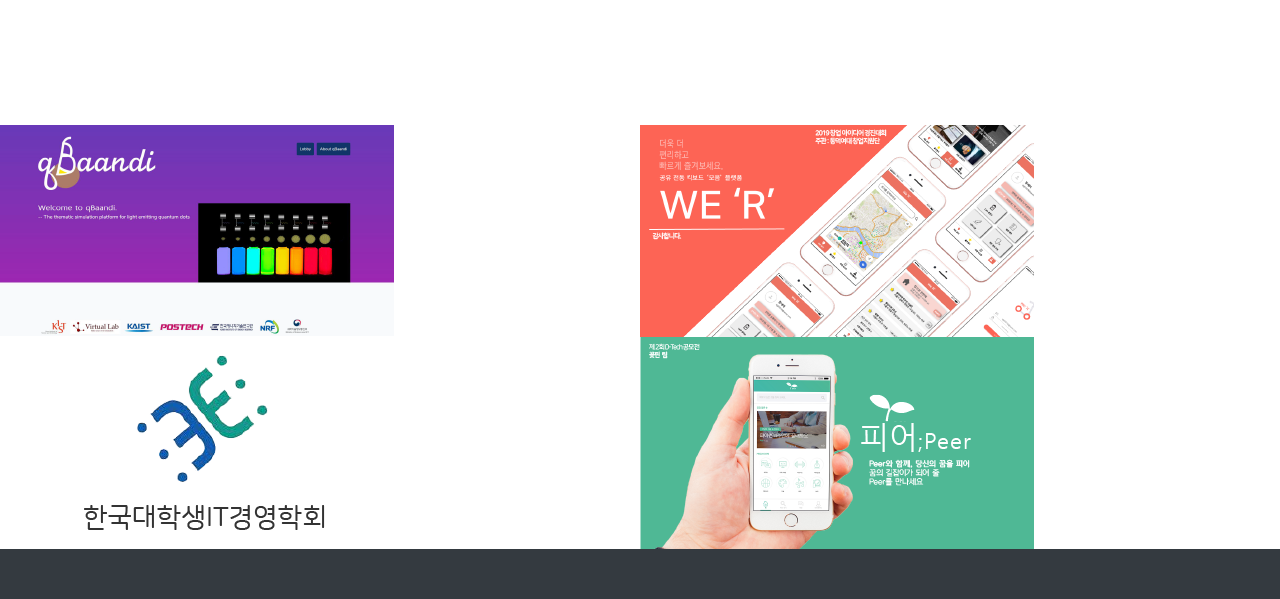
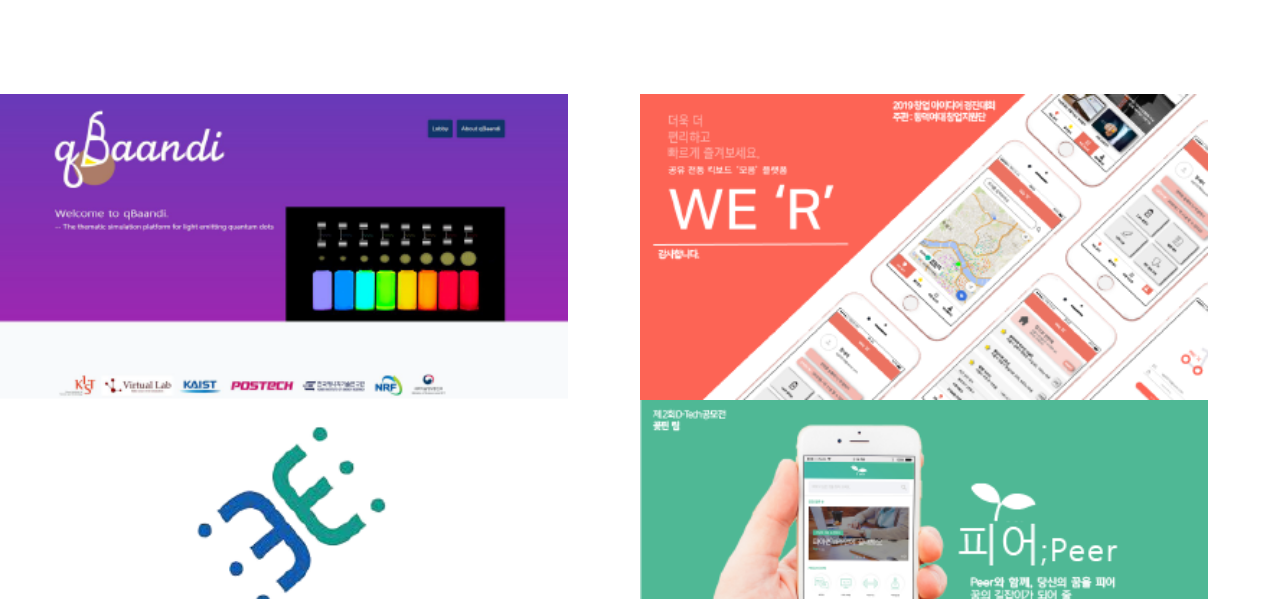
Before and after one commit to semi0510/gitsemi.github.io, a plain HTML site: page index.html in a window 1280 px wide. Shown: the part 1820-2419 px from the top of the page. Drawn offline with nearby package versions, Linux system fonts and the light colour scheme.

Commit message:
Add files via upload

```diff
--- a/index.html
+++ b/index.html
@@ -71,49 +71,42 @@
                     <div class="col-lg-3 col-md-6 text-center">
                         <div class="mt-5">
                             <img class="logo-img" src="assets/img/python-logo.png" alt="" />
-                            <h3 class="h4 mb-2" style="margin-top:12px;">PYTHON</h3>
+                            <h3 class="h4 mb-2" style="margin-top:30px;">PYTHON</h3>
                         </div>
                     </div>
                     <div class="col-lg-3 col-md-6 text-center">
                         <div class="mt-5">
                             <img class="logo-img" src="assets/img/js-logo.png" alt="" />
-                            <h3 class="h4 mb-2" style="margin-top:12px;">JAVA SCRIPT</h3>
                         </div>
                     </div>
                     <div class="col-lg-3 col-md-6 text-center">
                         <div class="mt-5">
                             <img class="logo-img" src="assets/img/sql-logo.png" alt="" />
-                            <h3 class="h4 mb-2" style="margin-top:12px;">SQL</h3>
                         </div>
                     </div>
                     <div class="col-lg-3 col-md-6 text-center">
                         <div class="mt-5">
                             <img class="logo-img" src="assets/img/r-logo.png" alt="" />
-                            <h3 class="h4 mb-2" style="margin-top:12px;">R</h3>
                         </div>
                     </div>
                     <div class="col-lg-3 col-md-6 text-center">
                         <div class="mt-5">
                             <img class="logo-img" src="assets/img/html-logo.png" alt="" />
-                            <h3 class="h4 mb-2" style="margin-top:12px;">HTML</h3>
                         </div>
                     </div>
                     <div class="col-lg-3 col-md-6 text-center">
                         <div class="mt-5">
                             <img class="logo-img" src="assets/img/css-logo.png" alt="" />
-                            <h3 class="h4 mb-2" style="margin-top:12px;">CSS</h3>
                         </div>
                     </div>
                     <div class="col-lg-3 col-md-6 text-center">
                         <div class="mt-5">
                             <img class="logo-img" src="assets/img/sas-logo.png" alt="" />
-                            <h3 class="h4 mb-2" style="margin-top:12px;">SAS</h3>
                         </div>
                     </div>
                     <div class="col-lg-3 col-md-6 text-center">
                         <div class="mt-5">
                             <img class="logo-img" src="assets/img/mongodb-logo.png" alt="" />
-                            <h3 class="h4 mb-2" style="margin-top:12px;">MONGO DB</h3>
                         </div>
                     </div>
                 </div>
@@ -124,8 +117,8 @@
             <div class="container-fluid p-0">
                 <div class="row no-gutters">
                     <div class="col-lg-6 col-sm-6">
-                        <a class="portfolio-box" href="assets/img/01.png"
-                            ><img class="img-fluid" style="width:auto;" src="assets/img/qbaandi.png" alt="" />
+                        <a class="portfolio-box" href="assets/img/s01.png"
+                            ><img class="img-fluid" style="width:568.15px;" src="assets/img/qbaandi.png" alt="" />
                             <div class="portfolio-box-caption">
                                 <div class="project-category text-white-50">프론트엔드 개발자</div>
                                 <div class="project-name">한국과학기술연구원</div>
@@ -134,8 +127,8 @@
                         >
                     </div>
                     <div class="col-lg-6 col-sm-6">
-                        <a class="portfolio-box" href="assets/img/02.png"
-                            ><img class="img-fluid" style="width:auto;"  src="assets/img/wer.png" alt="" />
+                        <a class="portfolio-box" href="assets/img/s02.png"
+                            ><img class="img-fluid" style="width:568.15px;"  src="assets/img/wer.png" alt="" />
                             <div class="portfolio-box-caption">
                                 <div class="project-category text-white-50">데이터분석/UIUX디자인</div>
                                 <div class="project-name">빅데이터 분석 아이디어 공모전</div>
@@ -143,8 +136,8 @@
                         >
                     </div>
                     <div class="col-lg-6 col-sm-6">
-                        <a class="portfolio-box" href="assets/img/03.png"
-                            ><img class="img-fluid" style="width:auto;" src="assets/img/kusitms.png" alt="" />
+                        <a class="portfolio-box" href="assets/img/s03.png"
+                            ><img class="img-fluid" style="width:568.15px;" src="assets/img/kusitms.png" alt="" />
                             <div class="portfolio-box-caption">
                                 <div class="project-category text-white-50">대외활동</div>
                                 <div class="project-name">한국대학생IT경영학회</div>
@@ -152,8 +145,8 @@
                         >
                     </div>
                     <div class="col-lg-6 col-sm-6">
-                        <a class="portfolio-box" href="assets/img/04.png"
-                            ><img class="img-fluid" style="width:auto;" src="assets/img/peer.png" alt="" />
+                        <a class="portfolio-box" href="assets/img/s04.png"
+                            ><img class="img-fluid" style="width:568.15px;" src="assets/img/peer.png" alt="" />
                             <div class="portfolio-box-caption">
                                 <div class="project-category text-white-50">서비스기획</div>
                                 <div class="project-name">D-TECH 기술아이디어 공모전</div>
```
